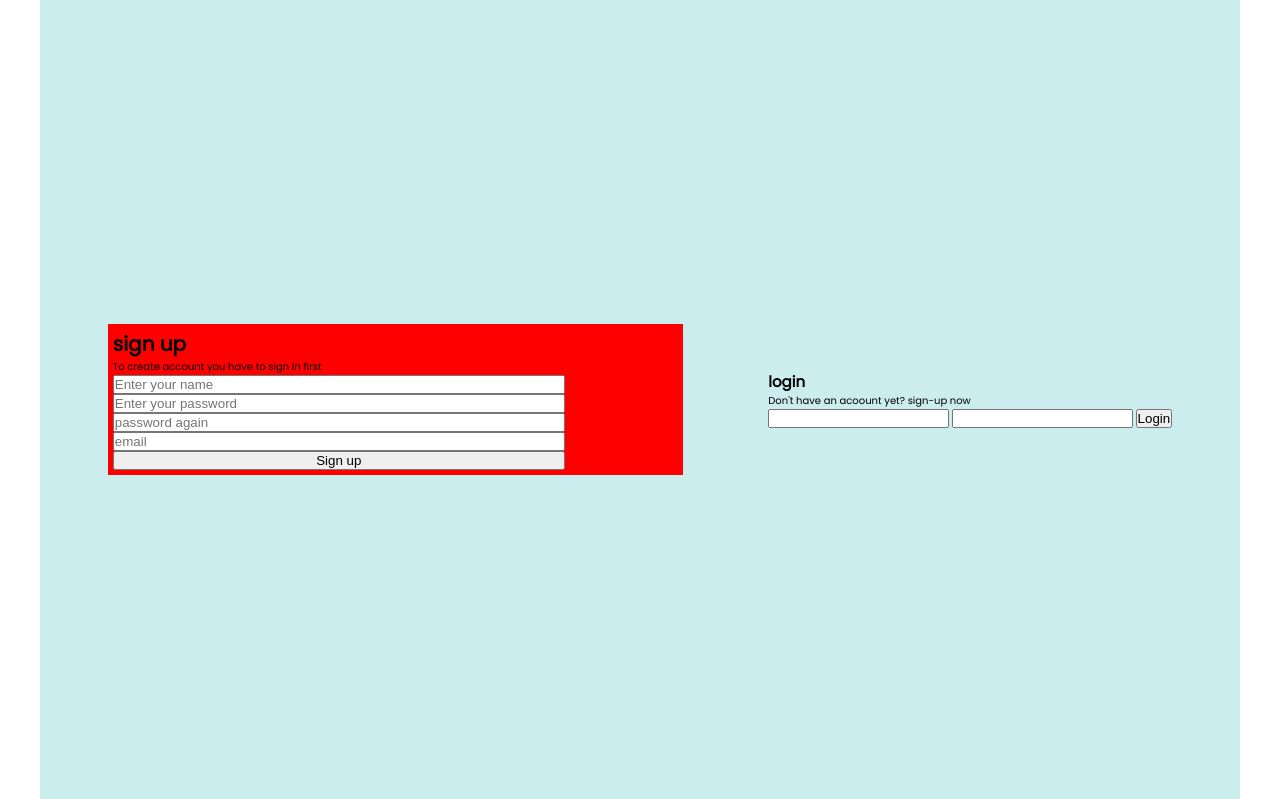
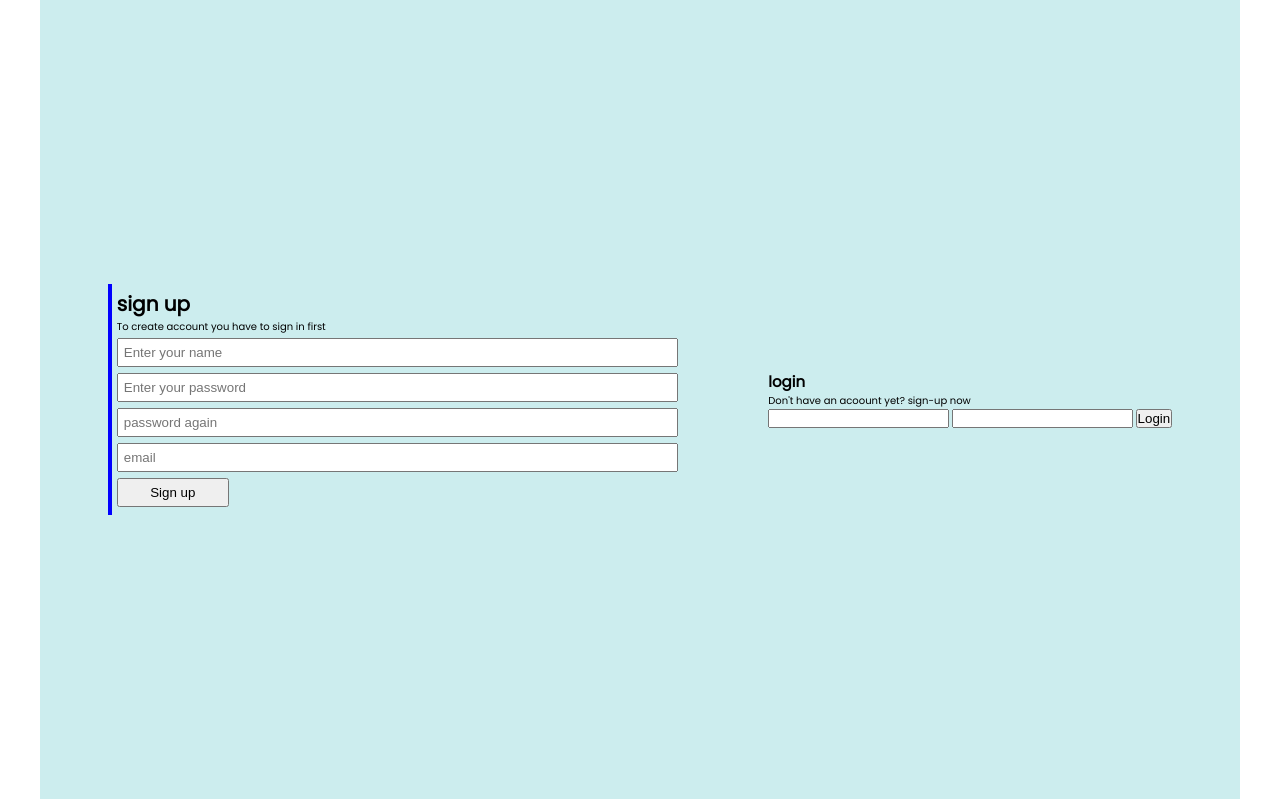
Before and after one commit to Amminn/LogInSystem-with-oop-php, a PHP site: page / in a window 1280 px wide. Shown: the part 71-870 px from the top of the page. Run offline with PHP 8.4, Linux system fonts and the light colour scheme.

Commit message:
left border added

```diff
--- a/index.html
+++ b/index.html
@@ -38,7 +38,7 @@
                     <input type="password" placeholder="Enter your password">
                     <input type="passowrd" placeholder="password again">
                     <input type="email" placeholder="email">
-                    <input class="btn-input" type="button" value="Sign up">
+                    <input class="btn" class="btn-input" type="button" value="Sign up">
                 </form>
             </div>
             <div class="login-section">
--- a/style.css
+++ b/style.css
@@ -94,14 +94,20 @@ html {
 }
 
 .header .sign-up-section {
-    background-color: red;
     display: flex;
     flex-direction: column;
+    justify-content: space-between;
     padding: 0.5rem;
     width: 50%;
+    border-left: 4px solid blue
 }
 
 .header .sign-up-section input{
-    width: 80%;
-    /* margin: 0.5rem 2rem; */
+    width: 100%;
+    padding: .5rem;
+    margin: .3rem 0;
 }
+
+.header .sign-up-section .btn{
+    width: 20%;
+}
```
